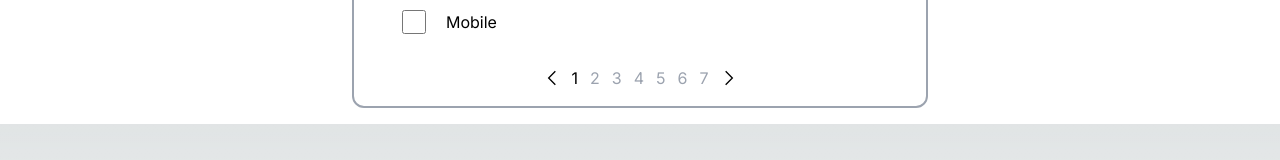
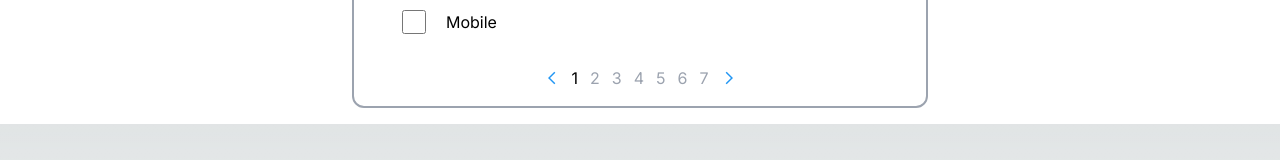
Before and after one commit to mohdasifabid/e-commerce-app, a Next.js app: page /categories in a window 1280 px wide. Shown: the part 576-736 px from the top of the page. Built offline with nearby package versions, Linux system fonts and the light colour scheme.

Commit message:
Change Icons

```diff
--- a/app/ui/pagination.tsx
+++ b/app/ui/pagination.tsx
@@ -1,7 +1,7 @@
 "use client";
 
 import { useState } from "react";
-import { GrNext, GrPrevious } from "react-icons/gr";
+import { FcPrevious , FcNext} from "react-icons/fc";
 import { PaginationPropsType } from "../lib/definitions";
 
 export const Pagination = (props: PaginationPropsType) => {
@@ -34,11 +34,11 @@ export const Pagination = (props: PaginationPropsType) => {
   return (
     <div className="flex gap-3 items-center">
       <button>
-        <GrPrevious />
+        <FcPrevious />
       </button>
       {btnsList}
       <button>
-        <GrNext />
+        <FcNext />
       </button>
     </div>
   );
```
